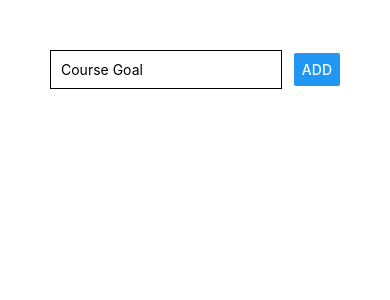
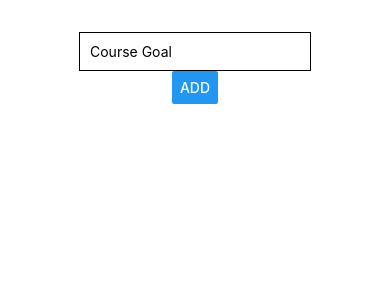
Before and after one commit to esteemayo/react-native-goal-app, a React Native app: screen / in a window 390 px wide. Shown: the top 300 px of the page. Built offline with nearby package versions, Linux system fonts and the light colour scheme.

Commit message:
fix: modify

```diff
--- a/components/GoalInput.jsx
+++ b/components/GoalInput.jsx
@@ -23,8 +23,8 @@ const GoalInput = ({ onAdd }) => {
 
 const styles = StyleSheet.create({
   inputContainer: {
-    flexDirection: 'row',
-    justifyContent: 'space-between',
+    flex: 1,
+    justifyContent: 'center',
     alignItems: 'center',
   },
   input: {
```
